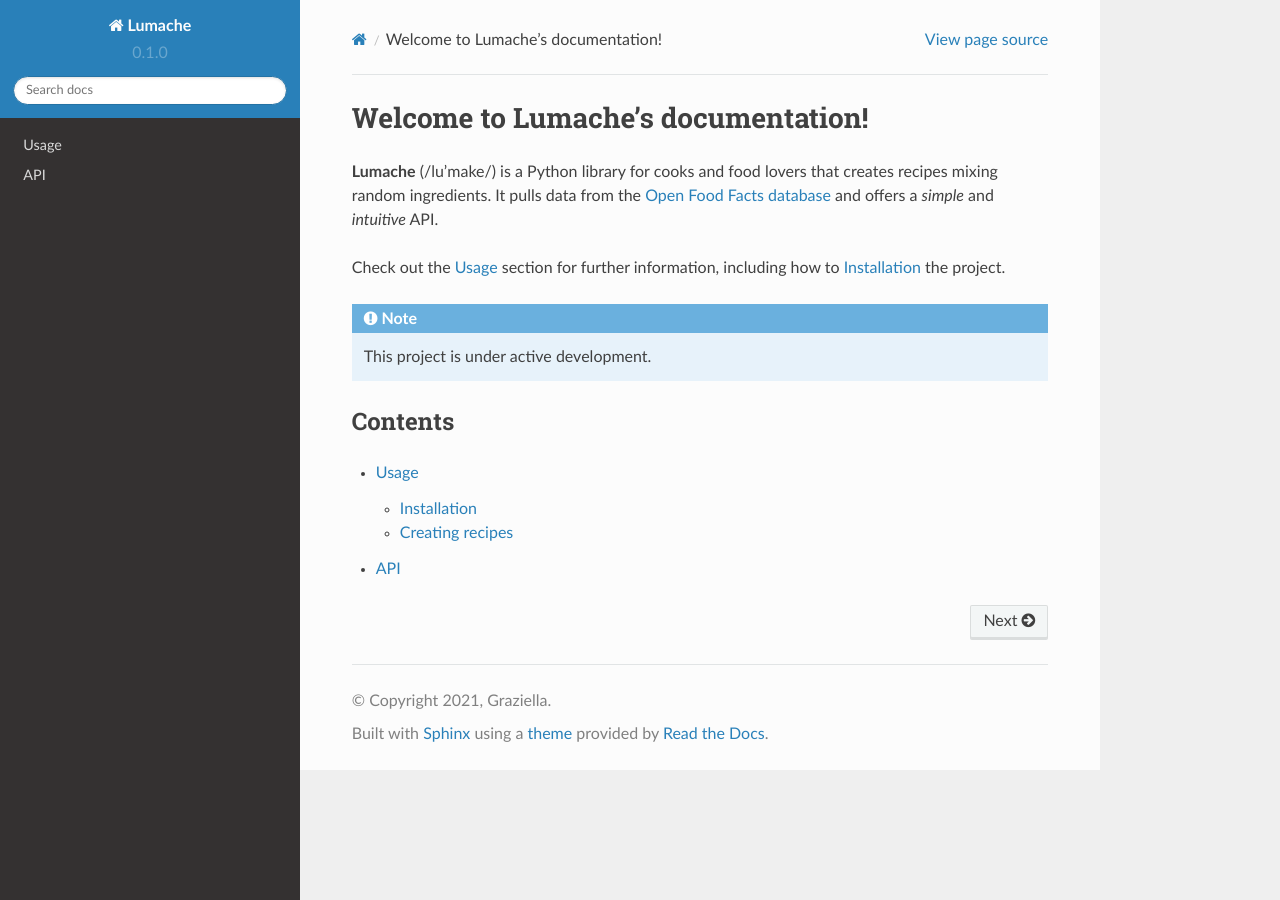
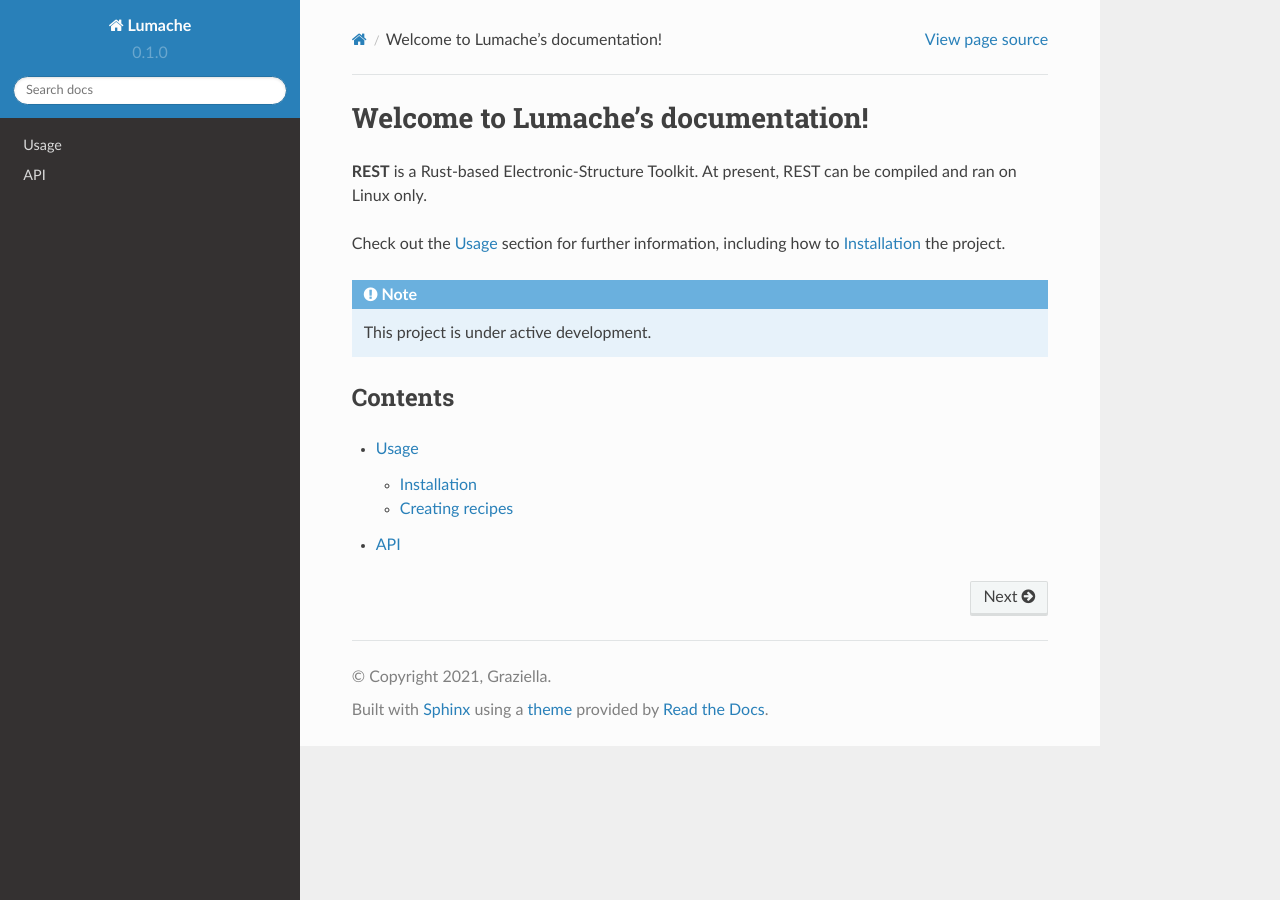
Before and after one commit to igor-1982/REST_Manual, a Sphinx documentation site: the page built from docs/source/index.rst, in a window 1280 px wide. Built offline with Sphinx 7.4.7 and the Read the Docs theme 2.0.0, drawn with Linux system fonts in a browser that asks for light colours.

Commit message:
IYZ: initialize the manual

```diff
--- a/docs/source/index.rst
+++ b/docs/source/index.rst
@@ -1,10 +1,7 @@
 Welcome to Lumache's documentation!
 ===================================
 
-**Lumache** (/lu'make/) is a Python library for cooks and food lovers
-that creates recipes mixing random ingredients.
-It pulls data from the `Open Food Facts database <https://world.openfoodfacts.org/>`_
-and offers a *simple* and *intuitive* API.
+**REST**  is a Rust-based Electronic-Structure Toolkit. At present, REST can be compiled and ran on Linux only.
 
 Check out the :doc:`usage` section for further information, including
 how to :ref:`installation` the project.
```
